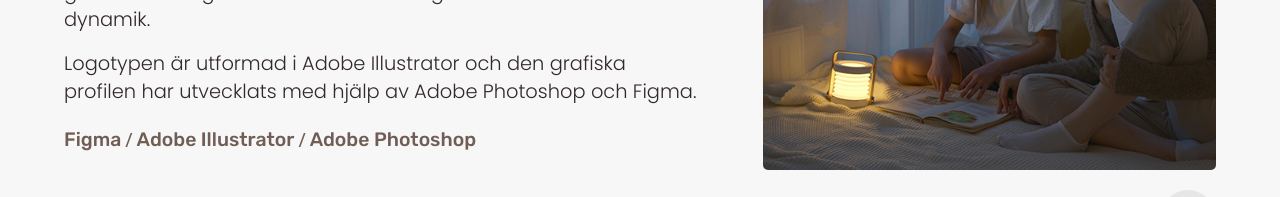
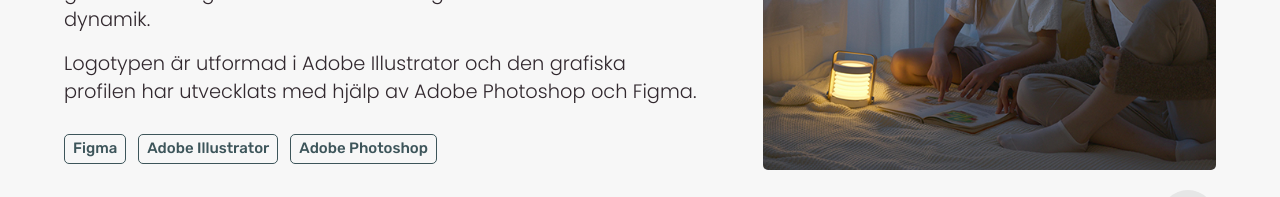
Before and after one commit to mimmi-libert/react-portfolio, a React (Vite) app: page /case/nordanvind in a window 1280 px wide. Shown: the part 800-997 px from the top of the page. Built offline with nearby package versions, Linux system fonts and the light colour scheme.

Commit message:
Case Detail tool design update

```diff
--- a/src/components/Portfolio/portfolio-data.js
+++ b/src/components/Portfolio/portfolio-data.js
@@ -17,6 +17,7 @@ const mainCaseData = [
       adobeIllustrator: true,
       adobePhotoshop: true,
       wordpress: true,
+      htmlJsCSS: true,
     },
     organization: "Swedish Aral Sea Society", // Default English
     description:
--- a/src/pages/CaseDetail.jsx
+++ b/src/pages/CaseDetail.jsx
@@ -147,7 +147,7 @@ function CaseDetail() {
         >
           <div className="case-detail__inner max-w-[1240px] mx-auto grid lg:grid-cols-[7fr_5fr] items-start gap-xs sm:gap-sm md:gap-md lg:gap-lg">
             <div className="">
-              <h2 className="md:text-lg mb-3 lg:mb-2xs">
+              <h2 className="md:text-lg mb-2 lg:mb-2xs">
                 {t("caseHeadingBackground")}
               </h2>
               {Array.isArray(translatedCaseData.fullDescription) ? (
@@ -161,17 +161,14 @@ function CaseDetail() {
                   {parse(translatedCaseData.fullDescription)}
                 </p>
               )}
-              <div className="flex flex-wrap gap-1 items-center pt-1">
-                {Object.keys(translatedCaseData.tools).map((tool, index) => (
-                  <React.Fragment key={tool}>
-                    <span className="text-brown font-medium text-sm font-rubik">
-                      {t(`portfolio.tools.${tool}`)}
-                    </span>
-                    {index <
-                      Object.keys(translatedCaseData.tools).length - 1 && (
-                      <span className="text-brown text-sm"> / </span>
-                    )}
-                  </React.Fragment>
+              <div className="flex flex-wrap gap-2 md:gap-3 pt-3xs md:pt-3">
+                {Object.keys(translatedCaseData.tools).map((tool) => (
+                  <span
+                    className="border border-teal-dark text-teal-dark font-rubik text-[12px] md:text-xs font-medium rounded-[5px] px-2 py-3xs"
+                    key={tool}
+                  >
+                    {t(`portfolio.tools.${tool}`)}
+                  </span>
                 ))}
               </div>
             </div>
```
